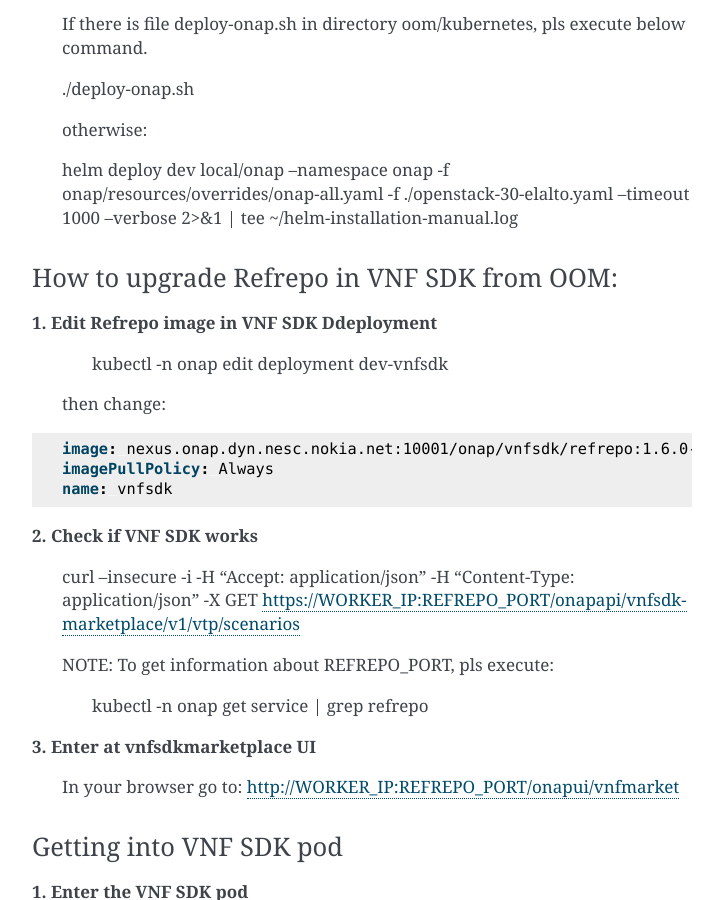
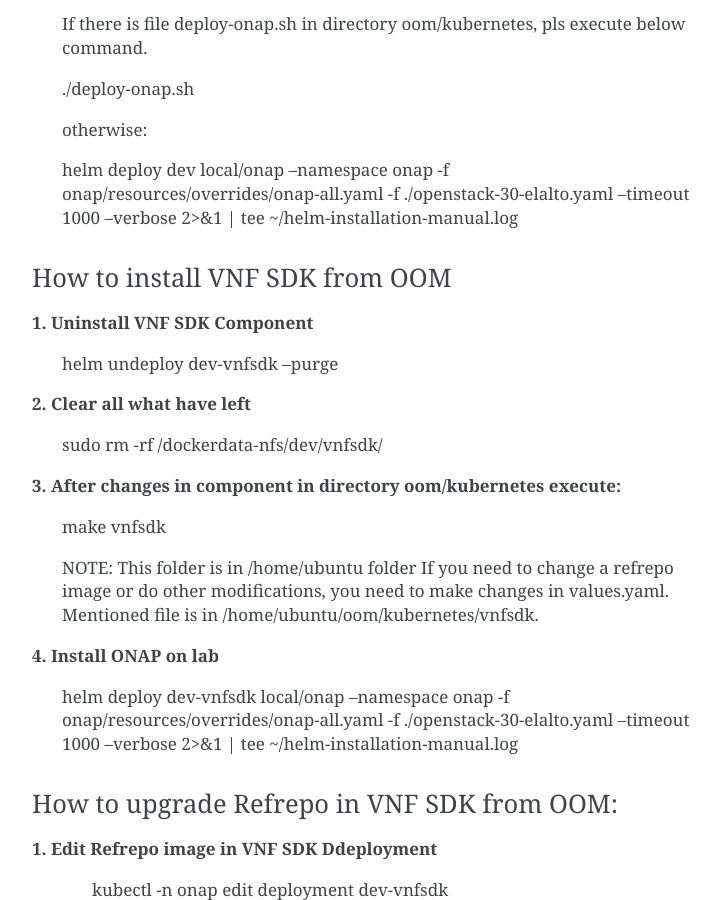
Before and after one commit to onap/vnfsdk-model, a Sphinx documentation site: the page built from docs/files/VNFSDK-Marketplace-userguide-installation.rst, in a window 1280 px wide and 900 px high, scrolled down 951 px. Shown: the whole window, without its empty margins (388-1111 px from the left). Built offline with Sphinx 7.4.7, drawn with Linux system fonts in a browser that asks for light colours; pages that are not in the unit, such as notebooks, are missing from menus; some of the changed text lies outside the part shown.

Commit message:
Added VNF SDK installation instruction to documentation
Issue-ID: VNFSDK-647
Signed-off-by: Edyta Krukowska <edyta.krukowska@nokia.com>
Change-Id: Idde4f2ffb853667c39a8a7c7914b35304b83480b

```diff
--- a/docs/files/VNFSDK-Marketplace-userguide-installation.rst
+++ b/docs/files/VNFSDK-Marketplace-userguide-installation.rst
@@ -11,7 +11,7 @@ Prerequisite
 
     All operations must be executed at RKE - log in at RKE.
 
-How to install VNF SDK from OOM:
+How to install ONAP from OOM:
 ~~~~~~~~~~~~~~~~~~~~~~~~~~~~~~~~
 
 **1. Uninstall all components**
@@ -55,6 +55,29 @@ How to install VNF SDK from OOM:
 
     helm deploy dev local/onap --namespace onap -f onap/resources/overrides/onap-all.yaml -f ./openstack-30-elalto.yaml  --timeout 1000 --verbose 2>&1 | tee ~/helm-installation-manual.log
 
+
+How to install VNF SDK from OOM
+~~~~~~~~~~~~~~~~~~~~~~~~~~~~~~~~
+
+**1. Uninstall VNF SDK Component**
+
+    helm undeploy dev-vnfsdk  --purge
+
+**2. Clear all what have left**
+
+    sudo rm -rf /dockerdata-nfs/dev/vnfsdk/
+
+**3. After changes in component in directory oom/kubernetes execute:**
+
+    make vnfsdk
+
+    NOTE:
+    This folder is in /home/ubuntu folder
+    If you need to change a refrepo image or do other modifications, you need to make changes in values.yaml. Mentioned file is in /home/ubuntu/oom/kubernetes/vnfsdk.
+
+**4. Install ONAP on lab**
+
+    helm deploy dev-vnfsdk local/onap --namespace onap -f onap/resources/overrides/onap-all.yaml -f ./openstack-30-elalto.yaml  --timeout 1000 --verbose 2>&1 | tee ~/helm-installation-manual.log
 
 
 How to upgrade Refrepo in VNF SDK from OOM:
```
